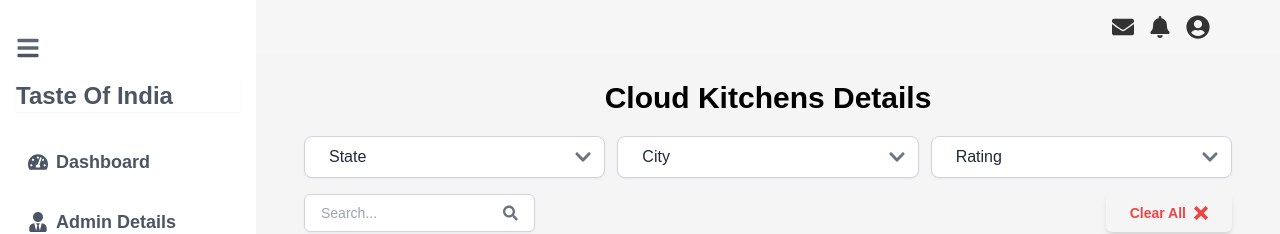
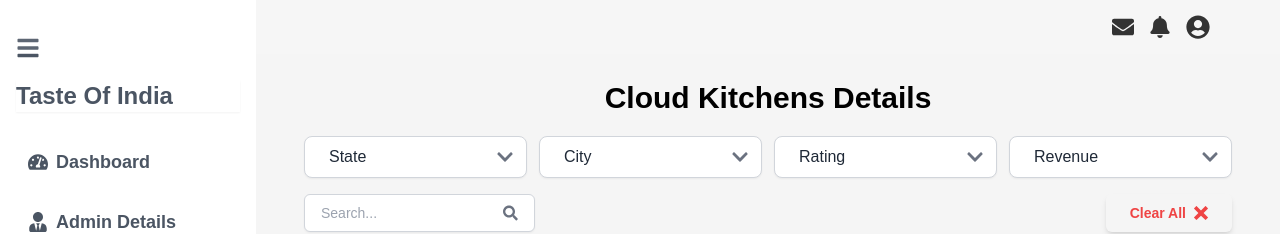
Before and after one commit to Mayurghule2/Super-admin-panel, a React (Vite) app: page /cloud-kitchens in a window 1280 px wide. Shown: the top 234 px of the page. Built offline with nearby package versions, Linux system fonts and the light colour scheme; no server answers.

Commit message:
Update CloudKitchens.jsx

```diff
--- a/src/pages/CloudKitchens.jsx
+++ b/src/pages/CloudKitchens.jsx
@@ -12,7 +12,9 @@ const CloudKitchens = () => {
   const [selectedState, setSelectedState] = useState("");
   const [selectedCity, setSelectedCity] = useState("");
   const [selectedRating, setSelectedRating] = useState("");
+  const [selectedRevenue, setSelectedRevenue] = useState("");
 const [kitchens, setKitchens] = useState([]);
+
   // Fetch Cloud Kitchens from API
  useEffect(() => {
   axios
@@ -24,6 +26,35 @@ const [kitchens, setKitchens] = useState([]);
     .catch((error) => console.error("Error fetching kitchens:", error));
 }, []);
 
+// Handle state selection (reset city and rating)
+const handleStateChange = (e) => {
+  setSelectedState(e.target.value);
+  setSelectedCity(""); // Reset city when state is changed
+  setSelectedRating(""); // Reset rating when state is changed
+  setSelectedRevenue("");
+};
+// Handle city selection (reset rating)
+const handleCityChange = (e) => {
+  setSelectedCity(e.target.value);
+  setSelectedRating(""); // Reset rating when city is changed
+  setSelectedRevenue("");
+};
+const handleRatingChange = (e) => {
+  setSelectedRating(e.target.value);
+  setSelectedRevenue("");
+};
+const handleRevenueChange = (e) => {
+    setSelectedRevenue(e.target.value);
+  };
+ // Sorting logic
+ const sortedKitchens = [...kitchens].sort((a, b) => {
+  if (selectedRevenue === "asc") {
+    return a.revenue - b.revenue;
+  } else if (selectedRevenue === "desc") {
+    return b.revenue - a.revenue;
+  }
+  return 0;
+});
   // Filtering logic
   const filteredKitchens = kitchens.filter((kitchen) => {
     const stateMatch = selectedState === "" || kitchen.state === selectedState;
@@ -40,6 +71,7 @@ const [kitchens, setKitchens] = useState([]);
     setSelectedState("");
     setSelectedCity("");
     setSelectedRating("");
+    setSelectedRevenue("");
   };
 
   return (
@@ -50,13 +82,14 @@ const [kitchens, setKitchens] = useState([]);
 
       <div className="my-4 flex flex-col gap-4 w-full">
       {/* Filters */}
-      <div className="grid grid-cols-2 sm:grid-cols-3 gap-3 w-full">
+      <div className="grid grid-cols-2 sm:grid-cols-4 gap-3 w-full">
         {/* State Filter */}
         <div className="relative flex items-center bg-white border border-gray-300 rounded-lg shadow-sm px-4 py-2 focus-within:border-orange-500 focus-within:shadow-md">
           <select
             className="w-full appearance-none bg-transparent border-none outline-none text-gray-800 pr-6 pl-2"
             value={selectedState}
-            onChange={(e) => setSelectedState(e.target.value)}
+            onChange={handleStateChange}
+            // onChange={(e) => setSelectedState(e.target.value)}
           >
             <option value="">State</option>
             <option value="Maharashtra">Maharashtra</option>
@@ -70,7 +103,8 @@ const [kitchens, setKitchens] = useState([]);
           <select
             className="w-full appearance-none bg-transparent border-none outline-none text-gray-800 pr-6 pl-2"
             value={selectedCity}
-            onChange={(e) => setSelectedCity(e.target.value)}
+            // onChange={(e) => setSelectedCity(e.target.value)}
+            onChange={handleCityChange}
           >
             <option value="">City</option>
             <option value="Amravati">Amravati</option>
@@ -87,7 +121,8 @@ const [kitchens, setKitchens] = useState([]);
           <select
             className="w-full appearance-none bg-transparent border-none outline-none text-gray-800 pr-6 pl-2"
             value={selectedRating}
-            onChange={(e) => setSelectedRating(e.target.value)}
+            // onChange={(e) => setSelectedRating(e.target.value)}
+            onChange={handleRatingChange}
           >
             <option value="">Rating</option>
             <option value="4.6">4.6 & Above</option>
@@ -97,8 +132,20 @@ const [kitchens, setKitchens] = useState([]);
           </select>
           <FaChevronDown className="absolute right-3 text-gray-500 text-lg pointer-events-none" />
         </div>
+      <div className="relative flex items-center bg-white border border-gray-300 rounded-lg shadow-sm px-4 py-2 focus-within:border-orange-500 focus-within:shadow-md">
+            <select
+              className="w-full appearance-none bg-transparent border-none outline-none text-gray-800 pr-6 pl-2"
+              value={selectedRevenue}
+              // onChange={(e) => setSelectedRevenue(e.target.value)}
+              onChange={handleRevenueChange}
+            >
+              <option value="">Revenue</option>
+              <option value="asc">Low to High</option>
+              <option value="desc">High to Low</option>
+            </select>
+            <FaChevronDown className="absolute right-3 text-gray-500 text-lg pointer-events-none" />
+          </div>
       </div>
-
       {/* Search and Clear Filters */}
       <div className="flex flex-wrap justify-between gap-3">
         {/* Search Bar */}
```
